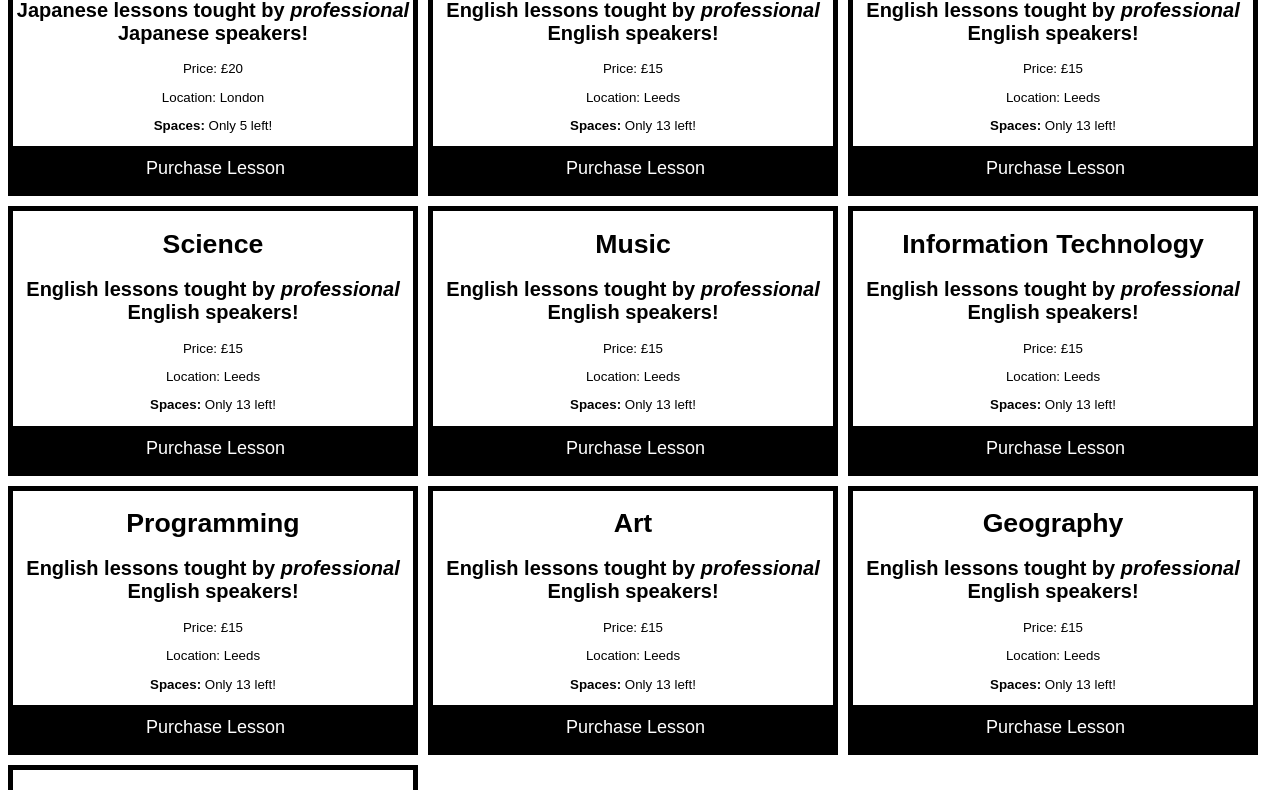
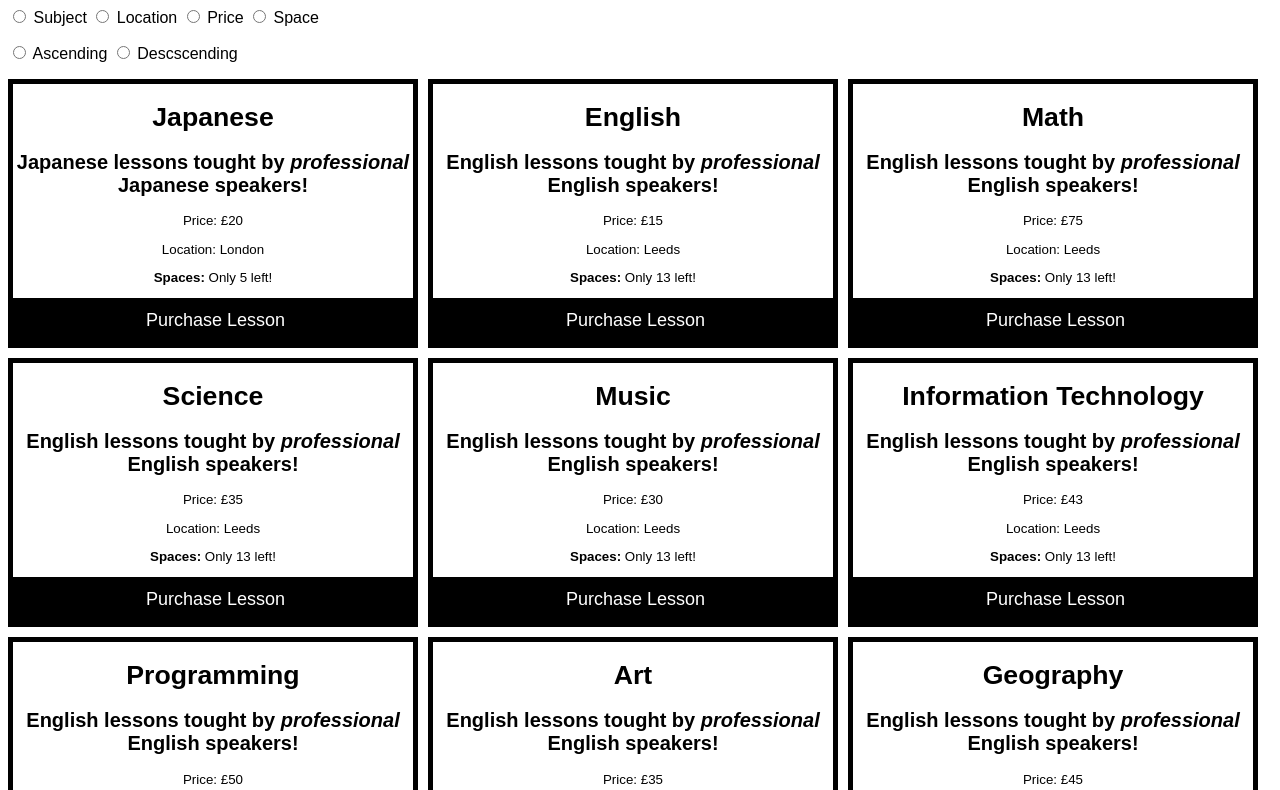
Before and after one commit to avram-beni11/web-app-cw1p2, a plain HTML site: page index.html in a window 1280 px wide. Shown: the part 102-892 px from the top of the page. Drawn offline with nearby package versions, Linux system fonts and the light colour scheme.

Commit message:
added sort

```diff
--- a/index.html
+++ b/index.html
@@ -14,11 +14,30 @@
 
     <div id="app">
         <button class="btn">{{cartItemCount}}<span class="fa fa-shopping-basket"></span>Basket</button>
+        <div class="sorting">
+            <h1>Sort by</h1>
+            <p>
+                <input type="radio" name="Attributes" @click="sortTable('name')">
+                <label for="Subject">Subject</label>
+                <input type="radio" name="Attributes" @click="sortTable('location')">
+                <label for="Location">Location</label>
+                <input type="radio" name="Attributes" @click="sortTable('price')">
+                <label for="Price">Price</label>
+                <input type="radio" name="Attributes" @click="sortTable('spaces')">
+                <label for="Space">Space</label>
+            </p>
+            <p>
+                <input type="radio" name="fav" @click="sortTable('asc')">
+                <label for="Subject">Ascending</label>
+                <input type="radio" name="fav" @click="sortTable('desc')">
+                <label for="Location">Descscending</label>
+            </p>
+        </div>
         <div style="display: flex; flex-wrap: wrap; gap: 10px" id="productCards">
             <div v-for="lesson in lessons" id="lesson">
                 <h1>{{ lesson.name }}</h1>
                 <h2 v-html="lesson.description"></h2>
-                <p>Price: {{lesson.price}}</p>
+                <p>Price: £{{lesson.price}}</p>
                 <p>Location: {{lesson.location}}</p>
                 <p>
                     <b>Spaces:</b>
@@ -64,7 +83,15 @@ methods: {
                         }
                     }
                     return count;
-        }
+        },
+        sortTable(key, direction) {
+                    this.sort = `${key} > ${direction}`
+                    if (direction === 'asc') {
+                        this.lessons.sort((a, b) => a[key] > b[key] ? 1 : -1)
+                    } else {
+                        this.lessons.sort((a, b) => a[key] < b[key] ? 1 : -1)
+                    }
+                }
 },
 computed: {
                 cartItemCount() {
--- a/lessons.js
+++ b/lessons.js
@@ -3,7 +3,7 @@ var lessons = [
         id: 01,
         name: "Japanese",
         description: "Japanese lessons tought by <em>professional</em> Japanese speakers!",
-        price: "£20",
+        price: 20,
         location: "London",
         spaces: 5,
         image: "assets/japanese.png"
@@ -12,7 +12,7 @@ var lessons = [
         id: 02,
         name: "English",
         description: "English lessons tought by <em>professional</em> English speakers!",
-        price: "£15",
+        price: 15,
         location: "Leeds",
         spaces: 13,
         image: "assets/english.png"
@@ -21,7 +21,7 @@ var lessons = [
         id: 03,
         name: "Math",
         description: "English lessons tought by <em>professional</em> English speakers!",
-        price: "£15",
+        price: 75,
         location: "Leeds",
         spaces: 13,
         image: "assets/english.png"
@@ -30,7 +30,7 @@ var lessons = [
         id: 04,
         name: "Science",
         description: "English lessons tought by <em>professional</em> English speakers!",
-        price: "£15",
+        price: 35,
         location: "Leeds",
         spaces: 13,
         image: "assets/english.png"
@@ -39,7 +39,7 @@ var lessons = [
         id: 05,
         name: "Music",
         description: "English lessons tought by <em>professional</em> English speakers!",
-        price: "£15",
+        price: 30,
         location: "Leeds",
         spaces: 13,
         image: "assets/english.png"
@@ -48,7 +48,7 @@ var lessons = [
         id: 06,
         name: "Information Technology",
         description: "English lessons tought by <em>professional</em> English speakers!",
-        price: "£15",
+        price: 43,
         location: "Leeds",
         spaces: 13,
         image: "assets/english.png"
@@ -57,7 +57,7 @@ var lessons = [
         id: 07,
         name: "Programming",
         description: "English lessons tought by <em>professional</em> English speakers!",
-        price: "£15",
+        price: 50,
         location: "Leeds",
         spaces: 13,
         image: "assets/english.png"
@@ -66,7 +66,7 @@ var lessons = [
         id: 08,
         name: "Art",
         description: "English lessons tought by <em>professional</em> English speakers!",
-        price: "£15",
+        price: 35,
         location: "Leeds",
         spaces: 13,
         image: "assets/english.png"
@@ -75,7 +75,7 @@ var lessons = [
         id: 09,
         name: "Geography",
         description: "English lessons tought by <em>professional</em> English speakers!",
-        price: "£15",
+        price: 45,
         location: "Leeds",
         spaces: 13,
         image: "assets/english.png"
@@ -84,7 +84,7 @@ var lessons = [
         id: 10,
         name: "History",
         description: "English lessons tought by <em>professional</em> English speakers!",
-        price: "£15",
+        price: 30,
         location: "Leeds",
         spaces: 13,
         image: "assets/english.png"
--- a/style.css
+++ b/style.css
@@ -18,7 +18,9 @@
     font-size: 18px;
 }
 #addButt:hover {
+    background-color: rgb(39, 39, 39);
+}
 
-    background-color: rgb(39, 39, 39);
-
+#app{
+    font-family: Arial, Helvetica, sans-serif;
 }
```
